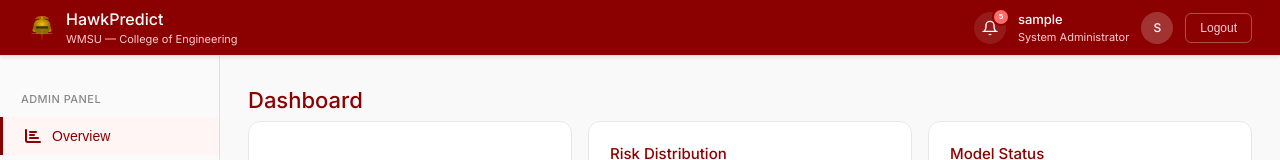
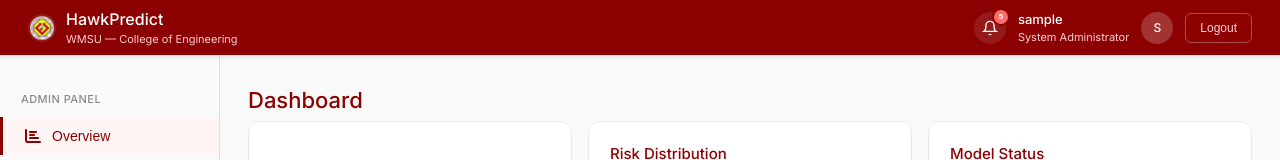
Before and after one commit to ern-natividad/StudentSuccessPredictor_CapStone, a React (Vite) app: page /admin in a window 1280 px wide. Shown: the top 160 px of the page. Built offline with nearby package versions, Linux system fonts and the light colour scheme; sample sign-in values are in the browser's storage.

Commit message:
changed logo

```diff
--- a/src/components/Common/BrandHelmet.jsx
+++ /dev/null
@@ -1,84 +0,0 @@
-import styles from "../../styles/Auth.module.css";
-
-const BrandHelmet = ({ className = "", style = {} }) => (
-  <svg
-    className={`${styles.brandHelmet} ${className}`.trim()}
-    style={style}
-    viewBox="0 0 100 100"
-    xmlns="http://www.w3.org/2000/svg"
-  >
-    <defs>
-      <radialGradient id="hg1" cx="50%" cy="40%">
-        <stop offset="0%" stopColor="#F5C200" />
-        <stop offset="100%" stopColor="#8B6F00" />
-      </radialGradient>
-    </defs>
-    <path
-      d="M50,8 C40,6 28,10 24,20 C30,16 40,16 50,20"
-      fill="#C9A200"
-      opacity=".6"
-    />
-    <path
-      d="M50,8 C60,6 72,10 76,20 C70,16 60,16 50,20"
-      fill="#C9A200"
-      opacity=".6"
-    />
-    <path d="M50,5 L44,22 L50,20 L56,22 Z" fill="url(#hg1)" />
-    <rect x="44" y="18" width="12" height="6" rx="2" fill="#A67C00" />
-    <path
-      d="M20,42 C20,25 33,18 50,18 C67,18 80,25 80,42 L80,55 C80,60 76,63 72,63 L28,63 C24,63 20,60 20,55 Z"
-      fill="url(#hg1)"
-    />
-    <path d="M26,50 L74,50 L72,63 L28,63 Z" fill="#8B6F00" opacity=".7" />
-    <path
-      d="M20,42 L16,58 C16,62 20,65 24,64 L28,63 L20,55 Z"
-      fill="#C9A200"
-      opacity=".8"
-    />
-    <path
-      d="M80,42 L84,58 C84,62 80,65 76,64 L72,63 L80,55 Z"
-      fill="#C9A200"
-      opacity=".8"
-    />
-    <rect x="28" y="62" width="44" height="8" rx="2" fill="#8B6F00" />
-    <rect
-      x="28"
-      y="44"
-      width="44"
-      height="8"
-      rx="3"
-      fill="#1c1810"
-      opacity=".8"
-    />
-    <path
-      d="M32,28 C36,24 44,22 50,22"
-      fill="none"
-      stroke="rgba(255,255,255,0.2)"
-      strokeWidth="2"
-      strokeLinecap="round"
-    />
-    <line
-      x1="14"
-      y1="70"
-      x2="86"
-      y2="70"
-      stroke="#C9A200"
-      strokeWidth="3"
-      strokeLinecap="round"
-      opacity=".5"
-    />
-    <line
-      x1="50"
-      y1="58"
-      x2="50"
-      y2="90"
-      stroke="#C9A200"
-      strokeWidth="2.5"
-      strokeLinecap="round"
-      opacity=".5"
-    />
-    <rect x="44" y="68" width="12" height="4" rx="1" fill="#A67C00" opacity=".7" />
-  </svg>
-);
-
-export default BrandHelmet;
--- a/src/components/Common/TopNav.jsx
+++ b/src/components/Common/TopNav.jsx
@@ -2,8 +2,8 @@ import { useState } from "react";
 import { useAuth } from "../../hooks/useAuth";
 import { useDashboard } from "../../hooks/useDashboard";
 import { generateInitials } from "../../utils/authUtils";
-import BrandHelmet from "./BrandHelmet";
 import ConfirmModal from "./ConfirmModal";
+import engineeringLogo from "../../assets/EngineeringLogo.jpg";
 import styles from "../../styles/Dashboard.module.css";
 
 const TopNav = ({ onLogout }) => {
@@ -29,7 +29,19 @@ const TopNav = ({ onLogout }) => {
     <>
       <nav className={styles.topNav}>
         <div className={styles.navLogo}>
-          <BrandHelmet className={styles.navLogoIcon} />
+          <img
+            src={engineeringLogo}
+            alt="WMSU College of Engineering Logo"
+            className={styles.navLogoIcon}
+            style={{
+              width: "28px",
+              height: "28px",
+              objectFit: "contain",
+              borderRadius: "50%",
+              backgroundColor: "rgba(255, 255, 255, 0.1)",
+              padding: "2px"
+            }}
+          />
           <div>
             <div className={styles.navLogoText}>HawkPredict</div>
             <div className={styles.navLogoSub}>WMSU — College of Engineering</div>
```
